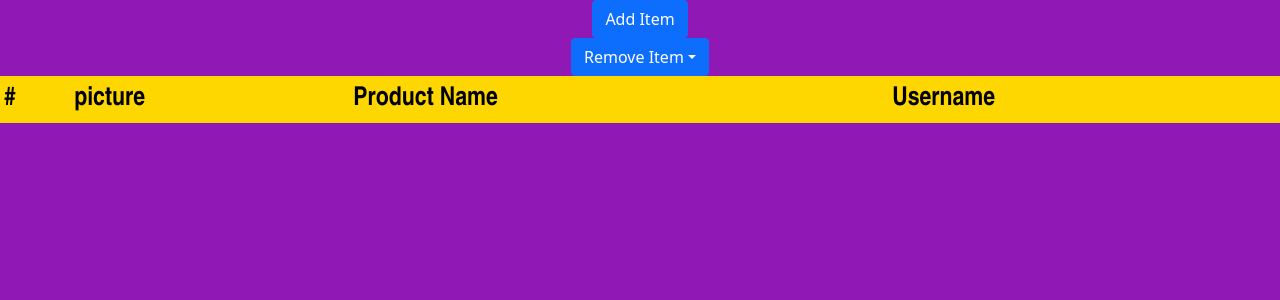
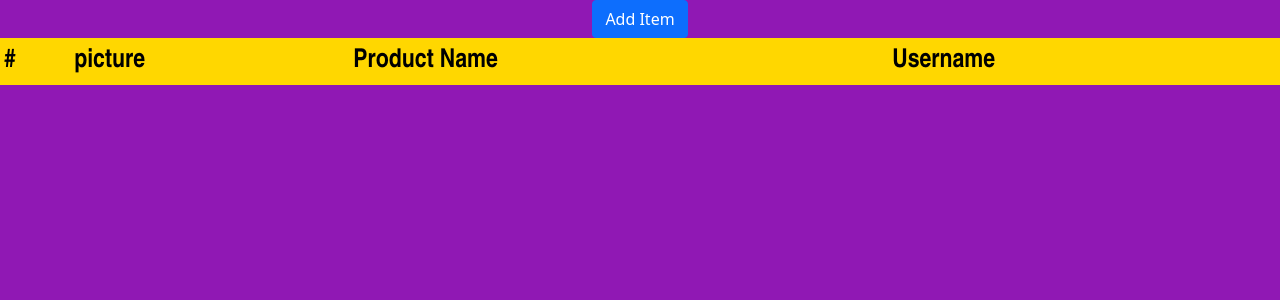
Before and after one commit to Valderhide/inventory, a React (Create React App) app: page / in a window 1280 px wide. Shown: the top 300 px of the page. Built offline with nearby package versions, Linux system fonts and the light colour scheme.

Commit message:
onRowDelete working with delete buttons

```diff
--- a/src/App.js
+++ b/src/App.js
@@ -1,4 +1,4 @@
-import { Button, Modal, Dropdown, DropdownButton, ButtonGroup } from "react-bootstrap"
+import { Button, Modal } from "react-bootstrap"
 import { useState } from 'react';
 import 'bootstrap/dist/css/bootstrap.min.css';
 import './App.css';
@@ -78,19 +78,6 @@ function App() {
             </Modal.Footer>
           </Modal>
 
-          <DropdownButton
-            as={ButtonGroup}
-            variant="primary"
-            onSelect={onRowDelete}
-            title='Remove Item'
-
-          >
-            {data.map(({ name }) => (
-              <Dropdown.Item key={name} eventKey={name}>{name}</Dropdown.Item>
-
-            ))}
-          </DropdownButton>
-
           <ItemTable data={data} onRowDelete={onRowDelete} />
         </header>
       </div>
--- a/src/Table.js
+++ b/src/Table.js
@@ -24,7 +24,7 @@ export default function ItemTable({ data, onRowDelete }) {
             <td>{description}</td>
             <td>{store}</td>
             <td>
-              <Button onClick={() => onRowDelete(data.name)}> Delete </Button>
+              <Button onClick={() => onRowDelete(name)}> Delete </Button>
 
             </td>
           </tr>
```
